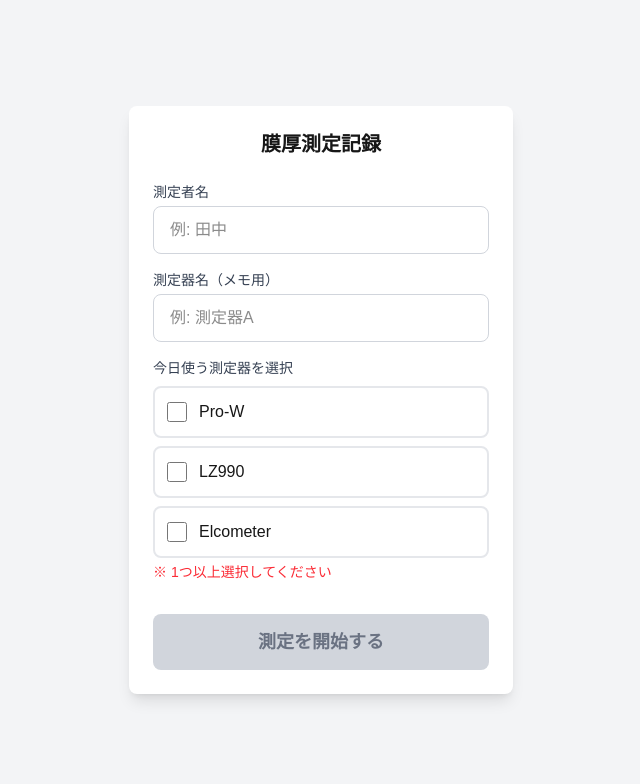
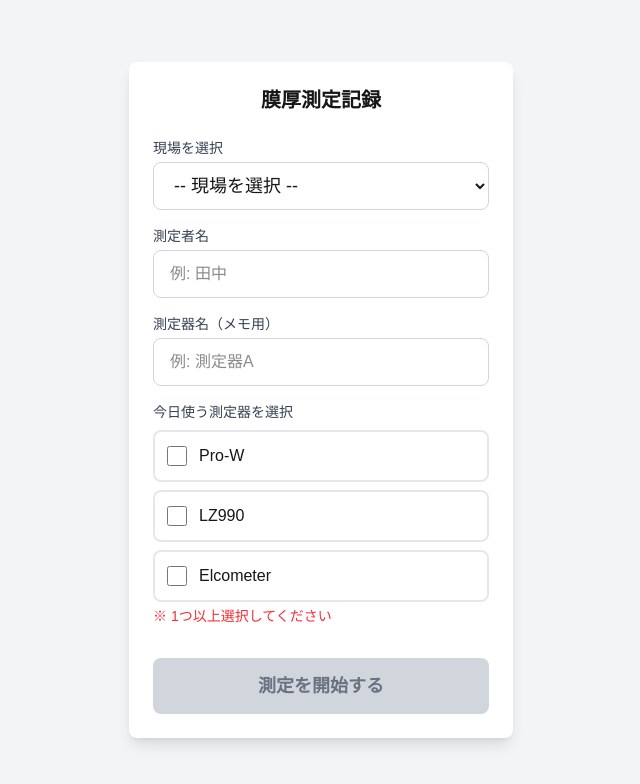
Before and after one commit to rkonno1123-creator/film-thickness-recorder, a Next.js app: page / in a window 1280 px wide. Shown: the top 784 px of the page, without its empty margins (319-959 px from the left). Built offline with nearby package versions, Linux system fonts and the light colour scheme.

Commit message:
測定点追加

```diff
--- a/src/app/page.tsx
+++ b/src/app/page.tsx
@@ -31,9 +31,17 @@ interface SessionInfo {
   operator: string;
   instrument: string;
   selectedInstruments: string[]; // 今日使う測定器リスト
+  siteName: string; // 現場名
+  siteId: string; // 現場ID
 }
 
-// デモ用のダミーデータ
+// 現場リスト
+const SITES = [
+  { id: 'maedagawa-nobori', name: '前田川 上り', file: '/sites/maedagawa-nobori.csv' },
+  // { id: 'maedagawa-kudari', name: '前田川 下り', file: '/sites/maedagawa-kudari.csv' },
+] as const;
+
+// デモ用のダミーデータ（現場未選択時）
 const defaultPoints: MeasurementPoint[] = [
   { id: '1', name: 'G1_主桁_①-1', category: 'general', routeOrder: 1 },
   { id: '2', name: 'G1_主桁_①-2', category: 'general', routeOrder: 2 },
@@ -85,14 +93,18 @@ export default function Home() {
   const [sessionInfo, setSessionInfo] = useState<SessionInfo>({
     operator: '',
     instrument: '',
-    selectedInstruments: []
+    selectedInstruments: [],
+    siteName: '',
+    siteId: ''
   });
   const [tempOperator, setTempOperator] = useState('');
   const [tempInstrument, setTempInstrument] = useState('');
   const [tempSelectedInstruments, setTempSelectedInstruments] = useState<string[]>([]);
+  const [tempSiteId, setTempSiteId] = useState('');
   const [showInstrumentModal, setShowInstrumentModal] = useState(false);
   const [pendingPointId, setPendingPointId] = useState<string | null>(null);
   const [editingMeasurement, setEditingMeasurement] = useState<SavedMeasurement | null>(null);
+  const [isLoadingSite, setIsLoadingSite] = useState(false);
   const fileInputRef = useRef<HTMLInputElement>(null);
 
   // ローカルストレージから読み込み
@@ -110,11 +122,14 @@ export default function Home() {
       const session = JSON.parse(storedSession);
       setSessionInfo({
         ...session,
-        selectedInstruments: session.selectedInstruments || []
+        selectedInstruments: session.selectedInstruments || [],
+        siteName: session.siteName || '',
+        siteId: session.siteId || ''
       });
-      setTempOperator(session.operator);
-      setTempInstrument(session.instrument);
+      setTempOperator(session.operator || '');
+      setTempInstrument(session.instrument || '');
       setTempSelectedInstruments(session.selectedInstruments || []);
+      setTempSiteId(session.siteId || '');
     }
   }, []);
 
@@ -180,14 +195,59 @@ export default function Home() {
     );
   };
 
+  // 現場選択時にCSVを読み込む
+  const handleSiteChange = async (siteId: string) => {
+    setTempSiteId(siteId);
+
+    if (!siteId) {
+      setPoints(defaultPoints);
+      return;
+    }
+
+    const site = SITES.find(s => s.id === siteId);
+    if (!site) return;
+
+    setIsLoadingSite(true);
+    try {
+      const response = await fetch(site.file);
+      const text = await response.text();
+      const lines = text.split('\n').filter(line => line.trim());
+
+      const dataLines = lines[0].includes('id') || lines[0].includes('name')
+        ? lines.slice(1)
+        : lines;
+
+      const newPoints: MeasurementPoint[] = dataLines.map((line, index) => {
+        const cols = line.split(',').map(col => col.trim());
+        return {
+          id: cols[0] || String(index + 1),
+          name: cols[1] || cols[0],
+          category: (cols[2] as MeasurementPoint['category']) || 'general',
+          routeOrder: parseInt(cols[3]) || index + 1,
+        };
+      });
+
+      setPoints(newPoints);
+      localStorage.setItem('measurementPoints', JSON.stringify(newPoints));
+    } catch (error) {
+      console.error('Failed to load site CSV:', error);
+      alert('現場データの読み込みに失敗しました');
+    } finally {
+      setIsLoadingSite(false);
+    }
+  };
+
   // セッション開始
   const handleStartSession = () => {
-    if (!tempOperator.trim() || !tempInstrument.trim() || tempSelectedInstruments.length === 0) return;
+    if (!tempOperator.trim() || !tempInstrument.trim() || tempSelectedInstruments.length === 0 || !tempSiteId) return;
 
-    const newSession = {
+    const site = SITES.find(s => s.id === tempSiteId);
+    const newSession: SessionInfo = {
       operator: tempOperator.trim(),
       instrument: tempInstrument.trim(),
-      selectedInstruments: tempSelectedInstruments
+      selectedInstruments: tempSelectedInstruments,
+      siteName: site?.name || '',
+      siteId: tempSiteId
     };
     setSessionInfo(newSession);
     localStorage.setItem('sessionInfo', JSON.stringify(newSession));
@@ -440,6 +500,31 @@ export default function Home() {
           <div className="space-y-4">
             <div>
               <label className="block text-sm font-medium text-gray-700 mb-1">
+                現場を選択
+              </label>
+              <select
+                value={tempSiteId}
+                onChange={(e) => handleSiteChange(e.target.value)}
+                className="w-full h-12 px-4 border border-gray-300 rounded-lg text-lg bg-white"
+                disabled={isLoadingSite}
+              >
+                <option value="">-- 現場を選択 --</option>
+                {SITES.map((site) => (
+                  <option key={site.id} value={site.id}>
+                    {site.name}
+                  </option>
+                ))}
+              </select>
+              {isLoadingSite && (
+                <p className="text-sm text-blue-500 mt-1">読み込み中...</p>
+              )}
+              {tempSiteId && !isLoadingSite && (
+                <p className="text-sm text-green-600 mt-1">✓ {points.length}箇所 読み込み済み</p>
+              )}
+            </div>
+
+            <div>
+              <label className="block text-sm font-medium text-gray-700 mb-1">
                 測定者名
               </label>
               <input
@@ -497,10 +582,10 @@ export default function Home() {
 
             <button
               onClick={handleStartSession}
-              disabled={!tempOperator.trim() || !tempInstrument.trim() || tempSelectedInstruments.length === 0}
+              disabled={!tempSiteId || !tempOperator.trim() || !tempInstrument.trim() || tempSelectedInstruments.length === 0 || isLoadingSite}
               className={`
                 w-full h-14 rounded-lg text-lg font-bold mt-4
-                ${tempOperator.trim() && tempInstrument.trim() && tempSelectedInstruments.length > 0
+                ${tempSiteId && tempOperator.trim() && tempInstrument.trim() && tempSelectedInstruments.length > 0 && !isLoadingSite
                   ? 'bg-blue-500 text-white active:bg-blue-600'
                   : 'bg-gray-300 text-gray-500 cursor-not-allowed'
                 }
@@ -733,7 +818,7 @@ export default function Home() {
       <header className="bg-white shadow p-4">
         <div className="flex justify-between items-start">
           <div>
-            <h1 className="text-xl font-bold">膜厚測定記録</h1>
+            <h1 className="text-xl font-bold">{sessionInfo.siteName || '膜厚測定記録'}</h1>
             <p className="text-sm text-gray-500">
               {sessionInfo.operator}
             </p>
```
Also changed, not shown: public/sites/maedagawa-nobori.csv (added).
